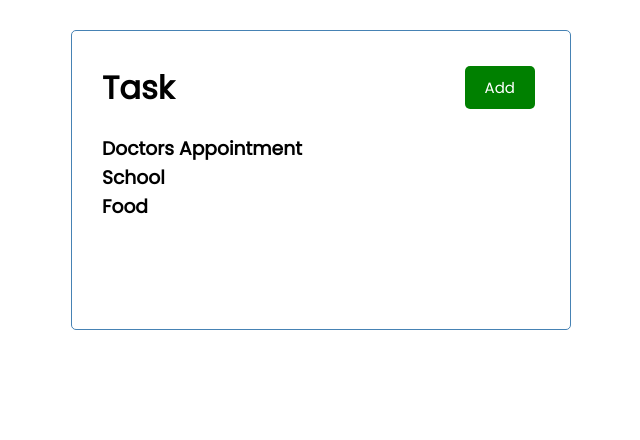
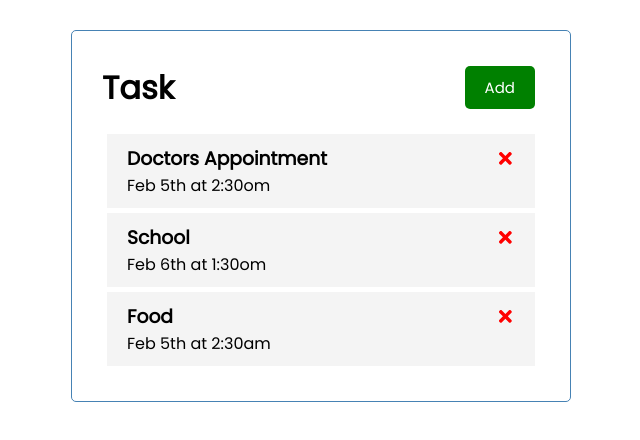
Before and after one commit to jonathanwodzisz/task-app, a React (Create React App) app: page / in a window 1280 px wide. Shown: the top 440 px of the page, without its empty margins (319-959 px from the left). Built offline with nearby package versions, Linux system fonts and the light colour scheme.

Commit message:
task component (unconnected to state)

```diff
--- a/package.json
+++ b/package.json
@@ -8,6 +8,7 @@
     "@testing-library/user-event": "^12.8.3",
     "react": "^17.0.2",
     "react-dom": "^17.0.2",
+    "react-icons": "^4.2.0",
     "react-scripts": "4.0.3",
     "web-vitals": "^1.1.2"
   },
--- /dev/null
+++ b/src/components/Task.js
@@ -0,0 +1,13 @@
+import React from 'react'
+import { FaTimes } from 'react-icons/fa'
+
+function Task({ task }) {
+    return (
+        <div className="task">
+            <h3>{task.text}<FaTimes style={{ color: "red", cursor: "pointer" }} /></h3>
+            <p>{task.day}</p>
+        </div>
+    )
+}
+
+export default Task
--- a/src/components/Tasks.js
+++ b/src/components/Tasks.js
@@ -1,10 +1,11 @@
 import React from 'react'
+import Task from './Task.js'
 
 function Tasks({ tasks }) {
 
     return (
         <>
-            {tasks.map((task) => (<h3 key={task.id}>{task.text}</h3>))}
+            {tasks.map((task) => (<Task key={task.id} task={task} />))}
         </>
     )
 }
```
Also changed, not shown: 1 other file (tests, documents, lock files or other folders).
